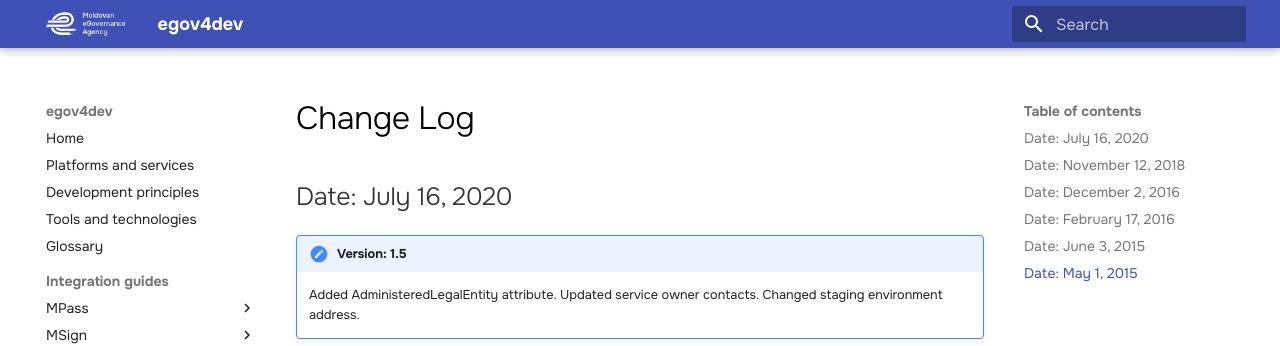
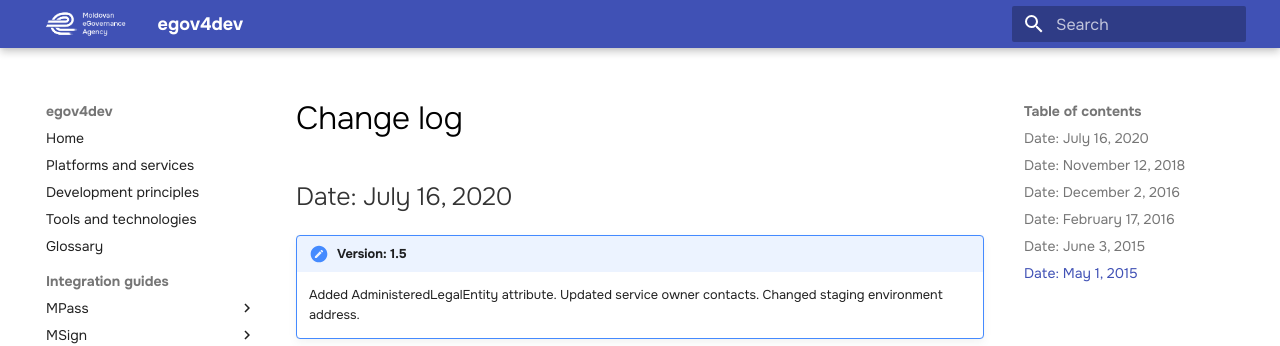
Before and after one commit to egov-moldova/egov4dev, an MkDocs documentation site: the page built from docs/guides/mpass/change-log.md, in a window 1280 px wide and 1342 px high. Shown: the top 346 px of the window. Built offline with MkDocs 1.6.1 and Material for MkDocs 9.7.7, drawn with Linux system fonts in a browser that asks for light colours.

Commit message:
Update change-log.md

```diff
--- a/docs/guides/mpass/change-log.md
+++ b/docs/guides/mpass/change-log.md
@@ -1,4 +1,4 @@
-# Change Log
+# Change log
 
 ## Date: July 16, 2020
 
```
